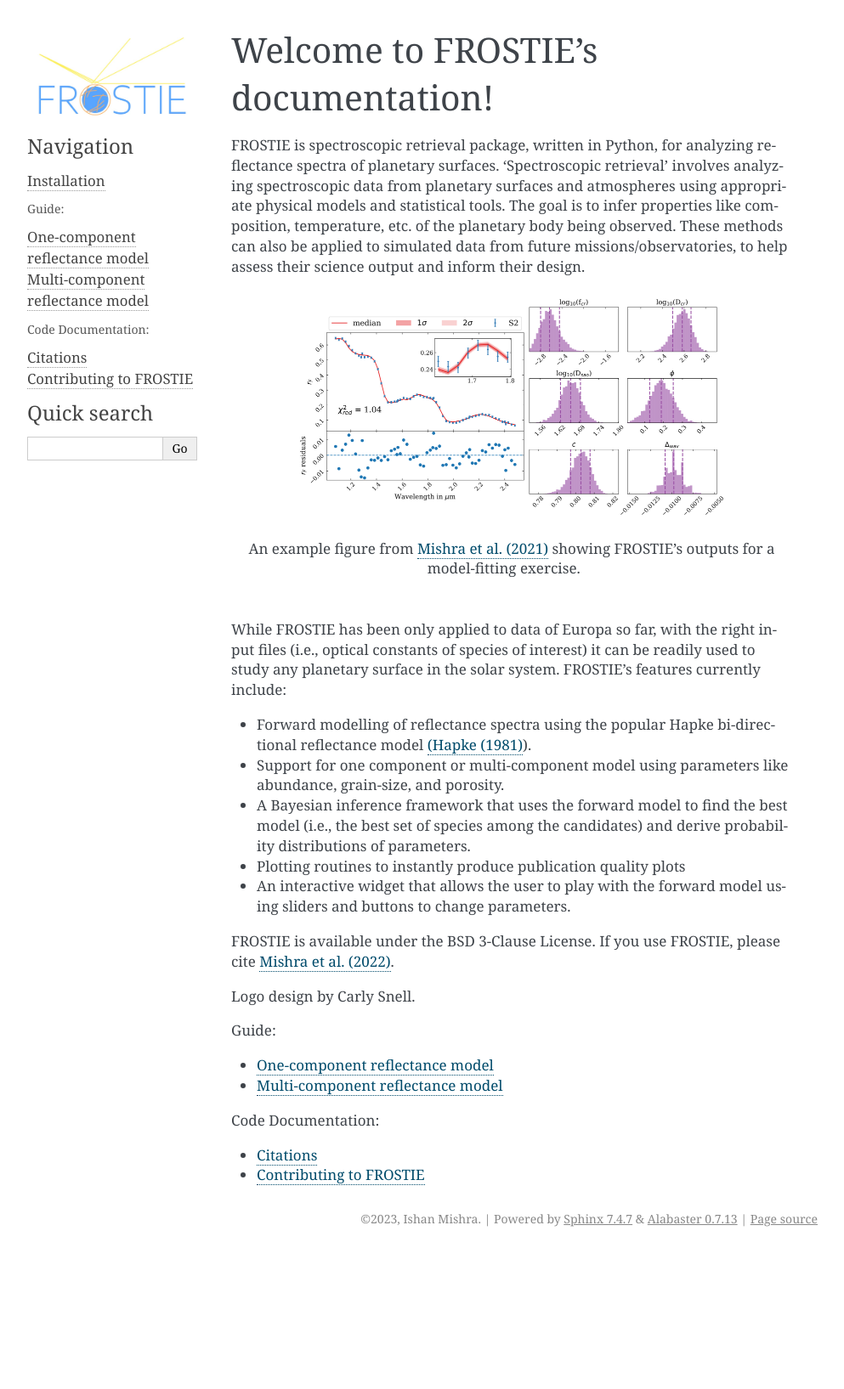
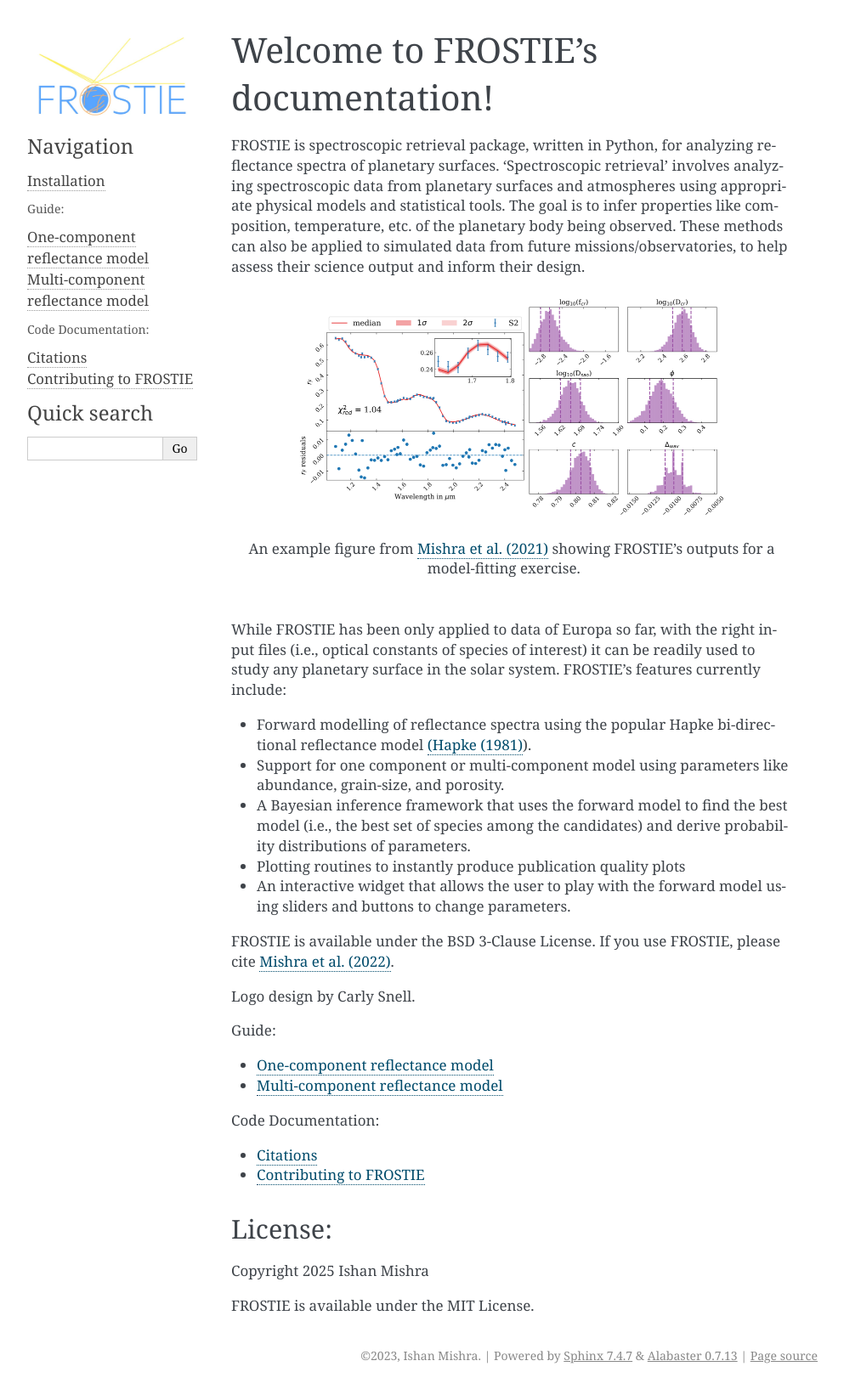
Before and after one commit to ishan-mishra/FROSTIE, a Sphinx documentation site: the page built from docs/index.rst, in a window 1280 px wide. Shown: the whole page at 85% size, without its empty margins (148-1141 px from the left). Built offline with Sphinx 7.4.7, drawn with Linux system fonts in a browser that asks for light colours; pages that are not in the unit, such as notebooks, are missing from menus; before the commit the page ends 1474 px from its top, so only the background shows below that.

Commit message:
added license to website homepage

```diff
--- a/docs/index.rst
+++ b/docs/index.rst
@@ -51,3 +51,11 @@
    content/citations
    content/contributing
    autoapi/index
+
+
+License:
+------------------------------------
+
+Copyright 2025 Ishan Mishra
+
+FROSTIE is available under the MIT License.
```
